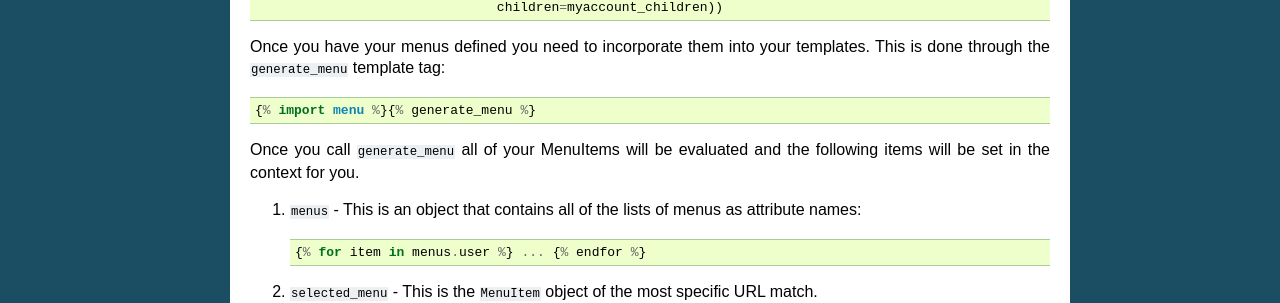
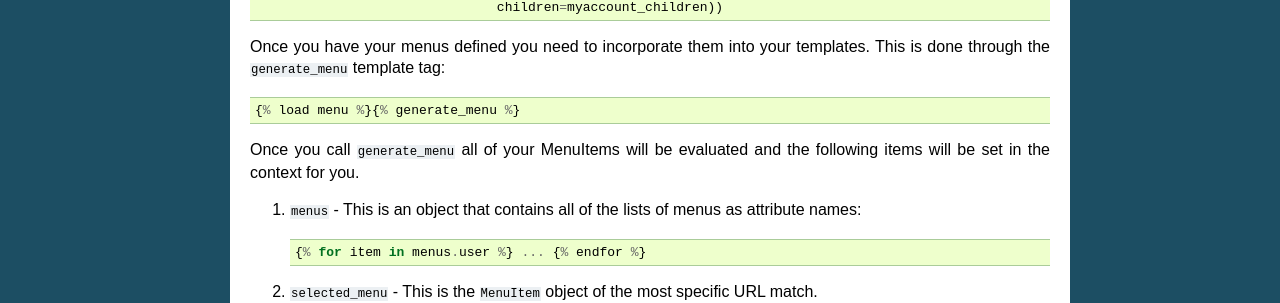
Before and after one commit to jazzband/django-simple-menu, a Sphinx documentation site: the page built from docs/usage.rst, in a window 1280 px wide. Shown: the part 1580-1883 px from the top of the page. Built offline with Sphinx 7.4.7, drawn with Linux system fonts in a browser that asks for light colours.

Commit message:
s/import/load/ for loading the template tag

```diff
--- a/docs/usage.rst
+++ b/docs/usage.rst
@@ -95,7 +95,7 @@
 Once you have your menus defined you need to incorporate them into your
 templates. This is done through the ``generate_menu`` template tag::
 
-    {% import menu %}{% generate_menu %}
+    {% load menu %}{% generate_menu %}
 
 Once you call ``generate_menu`` all of your MenuItems will be evaluated and
 the following items will be set in the context for you.
```
